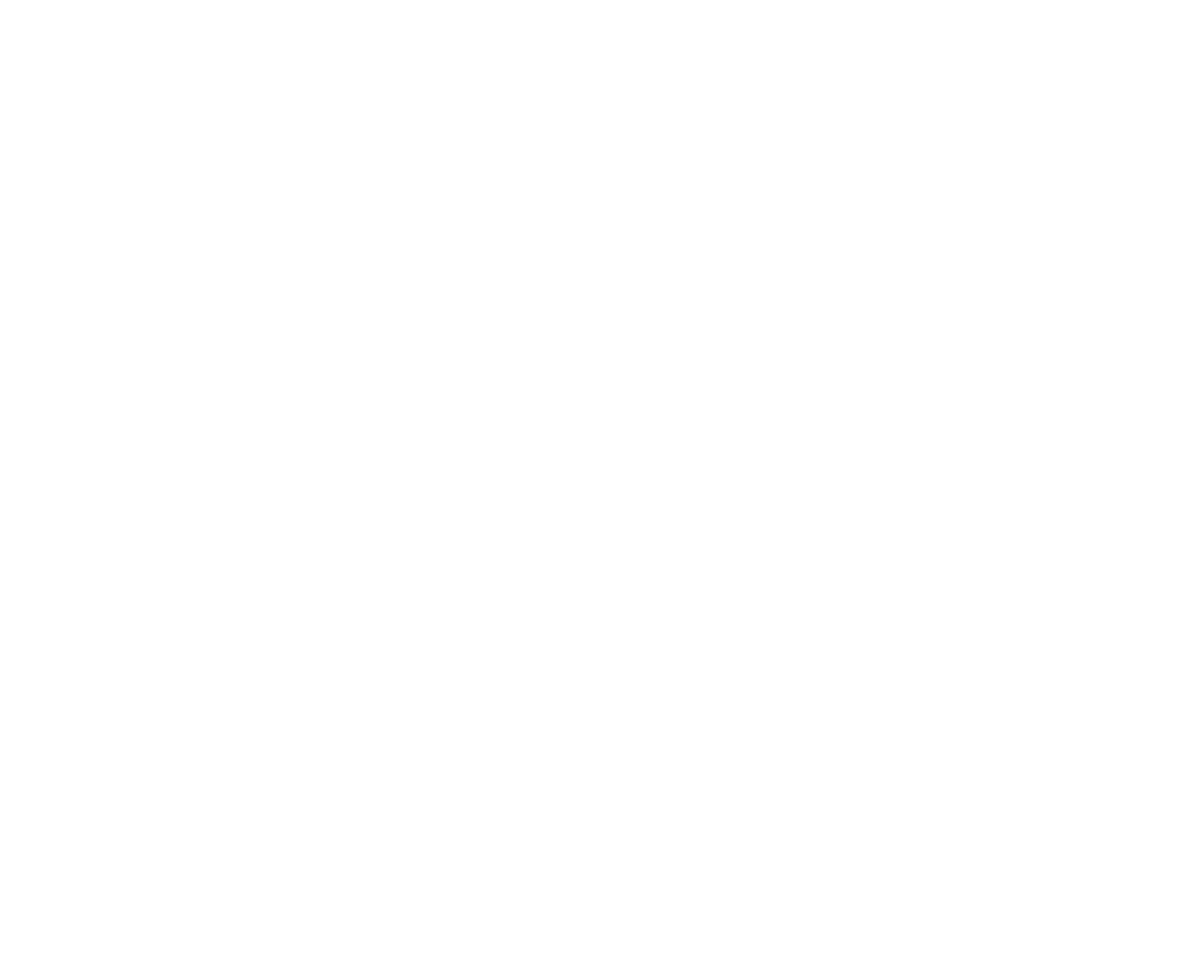
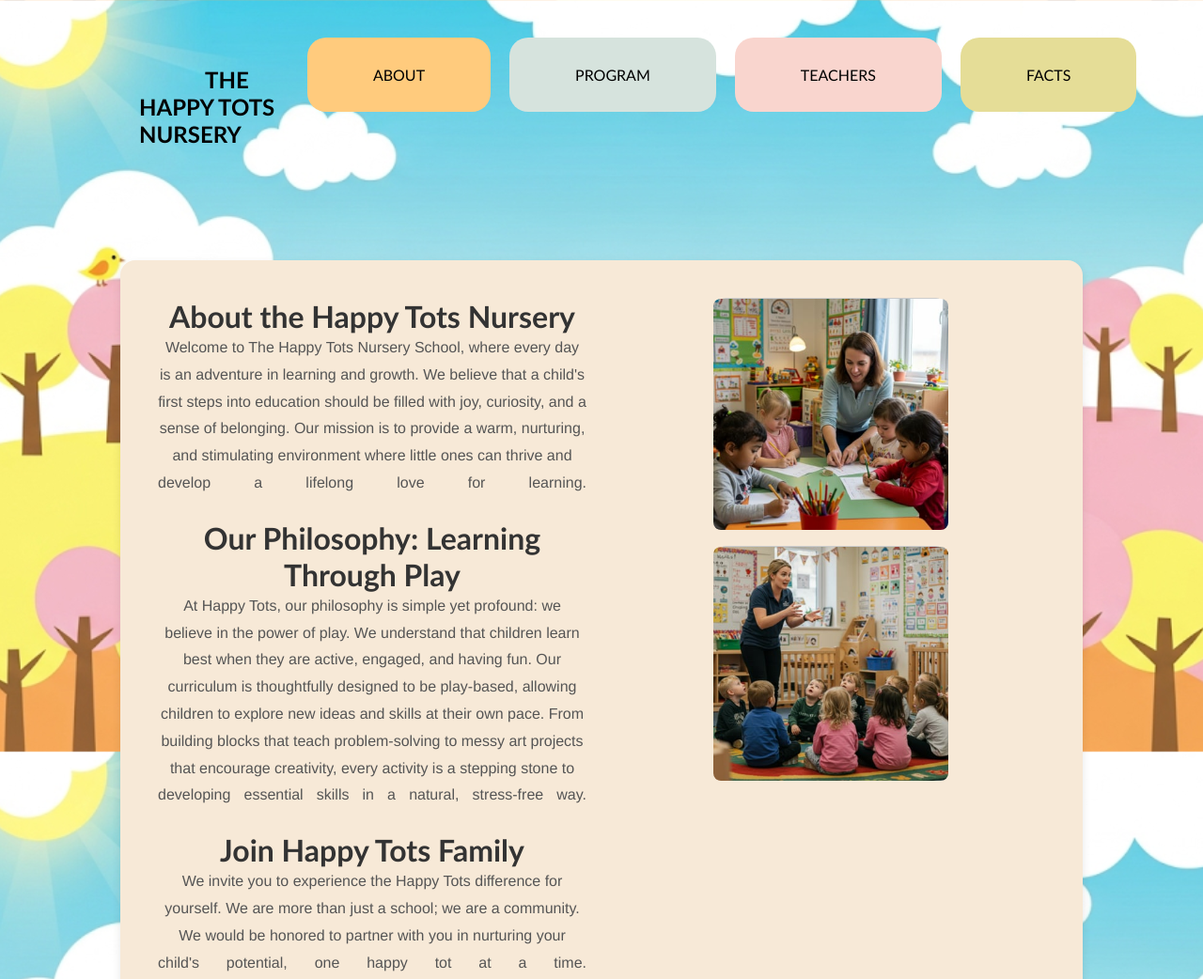
Before and after one commit to saybq/Nursery-Website, a plain HTML site: page NurseryWeb/about.html in a window 1280 px wide. Shown: the top 1042 px of the page at 94% size. Before the commit the page ends 800 px from the top, so only its background shows below. Drawn offline with Linux system fonts and the light colour scheme; files whose address does not match are found by name.

Commit message:
Add content to about.html and images for it

```diff
--- a/NurseryWeb/about.html
+++ b/NurseryWeb/about.html
@@ -0,0 +1,58 @@
+<!DOCTYPE html>
+<html lang="en">
+<head>
+    <meta charset="UTF-8">
+    <meta name="viewport" content="width=device-width, initial-scale=1.0">
+    <title>Happy Tots Nursery</title>
+    <link rel="stylesheet" href="style.css">
+    <link rel="icon" type="image/png" href="img/happytotslogo.png">
+</head>
+<body>
+    <header>
+        <nav>
+            <h1 class="logo"><a href="index.html"> THE HAPPY TOTS NURSERY </a></h1>
+                <ul>
+                    <li><a href="about.html">ABOUT</a></li>
+                    <li><a href="program.html">PROGRAM</a></li>
+                    <li><a href="teacher.html">TEACHERS</a></li>
+                    <li><a href="contact.html">FACTS</a></li>
+                </ul>
+        </nav>
+    </header>
+    <main>
+        <div class="container">
+            <div class="content-left">
+                <div class="section">
+                    <h2>About the Happy Tots Nursery</h2>
+                    <p>Welcome to The Happy Tots Nursery School, where every day is an adventure in learning and growth. We believe that a child's first steps into education should be filled with joy, curiosity, and a sense of belonging. Our mission is to provide a warm, nurturing, and stimulating environment where little ones can thrive and develop a lifelong love for learning.</p>
+                </div>
+                <div class="section">
+                    <h2>Our Philosophy: Learning Through Play</h2>
+                    <p>At Happy Tots, our philosophy is simple yet profound: we believe in the power of play. We understand that children learn best when they are active, engaged, and having fun. Our curriculum is thoughtfully designed to be play-based, allowing children to explore new ideas and skills at their own pace. From building blocks that teach problem-solving to messy art projects that encourage creativity, every activity is a stepping stone to developing essential skills in a natural, stress-free way.</p>
+                </div>
+                <div class="section">
+                    <h2>Join Happy Tots Family</h2>
+                    <p>We invite you to experience the Happy Tots difference for yourself. We are more than just a school; we are a community. We would be honored to partner with you in nurturing your child's potential, one happy tot at a time.</p>
+                </div>
+            </div>
+            <div class="sidebar-right">
+                <div class="subject-box">
+                    <img src="about1.png">
+                </div>
+                <div class="subject-box">
+                    <img src="about2.png">
+                </div>
+            </div>
+        </div>
+    </main>
+
+    <footer>
+         <section class="footer-info">
+            <p>&copy; 2025 Happy Tots Nursery. All rights reserved.</p>
+            <p>123 Learning Lane, Education City</p>
+            <p>Email: info@happytots.com</a></p>
+        </section>
+        <!-- STANDARD FOOTER -->
+    </footer>
+</body>
+</html>
--- a/NurseryWeb/style.css
+++ b/NurseryWeb/style.css
@@ -83,6 +83,78 @@ main{
   padding: 20px 40px;
   border-radius: 15px;
 }
+
+
+/* ABOUT */
+.container{
+    display:flex;
+    gap: 2rem;
+    padding:2.5rem;
+    background-color:#f7e9d7;
+    border-radius:1rem;
+    box-shadow:0 4px 10px rgb(0,0,0,0.1);
+    max-width:1500px;
+    width: 100%;
+    box-sizing: border-box;
+}
+
+.content-left{
+    flex:1;
+    display:flex;
+    flex-direction:column;
+    gap: 1.5rem;
+}
+
+.content-left h2{
+    font-size: 2rem;
+    color: #333;
+    font-family: 'Gill Sans', 'Gill Sans MT', Calibri, 'Trebuchet MS', sans-serif;
+}
+
+.sidebar-right {
+    flex: 1;
+    display: flex;
+    flex-direction: column;
+    gap: 1.5rem;
+    align-items: center;
+}
+h2 {
+    font-weight: bold;
+    color: #333;
+    margin: 0;
+    font-size: 1.25rem;
+}
+p {
+    font-family:'Franklin Gothic Medium', 'Arial Narrow', Arial, sans-serif;
+    font-weight: normal;
+    line-height: 1.8;
+    color: #555;
+    margin: 0;
+    text-align-last:justify;
+}
+.subject-box {
+    width: 15rem;
+    height: 15rem;
+    background-color: white;
+    border: 1px solid #ccc;
+    border-radius: 0.5rem;
+    display: flex;
+    justify-content: center;
+    align-items: center;
+    font-weight: bold;
+    color: #777;
+}
+
+.subject-box img {
+    max-width: 105%;
+    max-height: 105%;
+    margin:auto;
+    border-radius: 0.5rem;
+    object-fit: cover;
+}
+
+/* End ng about*/
+
 footer {
   background-color: #f8f8f8;
   padding: 10px 0;
```
Also changed, not shown: NurseryWeb/about1.png (added), NurseryWeb/about2.png (added).
